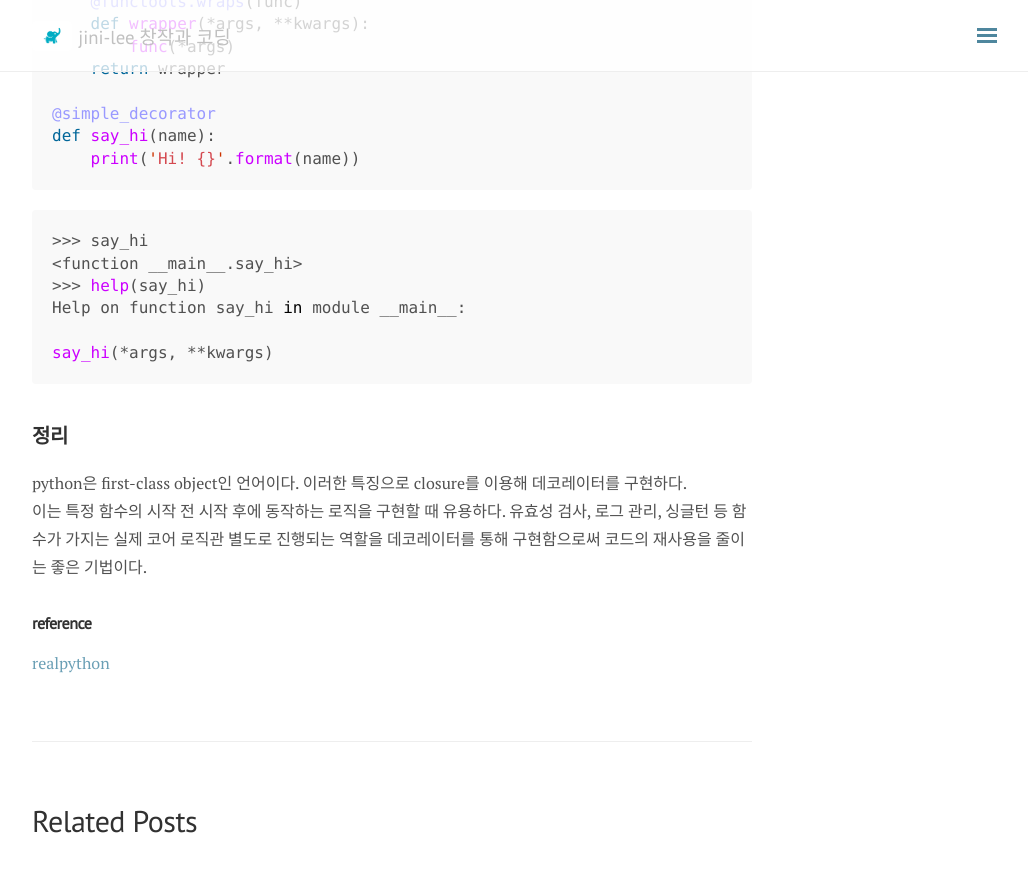
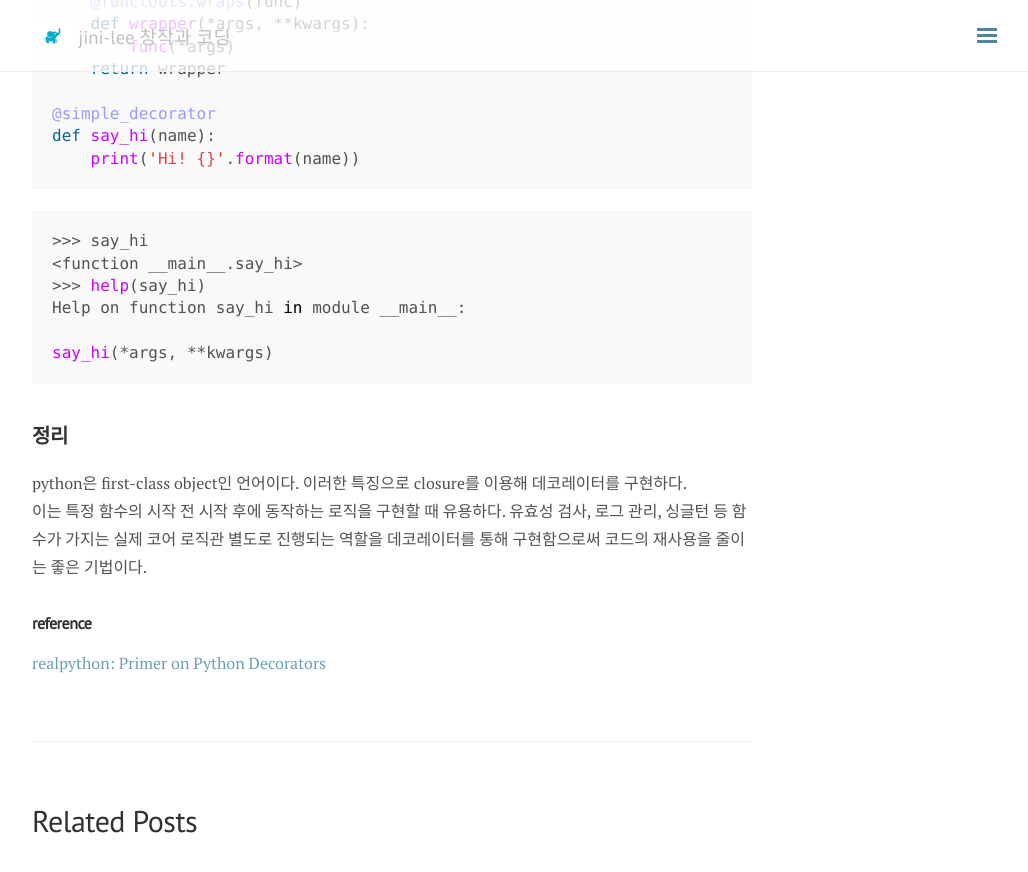
Before and after one commit to jini-lee/jini-lee.github.com, a Jekyll site: the page built from _posts/python/2019-04-16-decorator.md, in a window 1280 px wide and 900 px high, scrolled down 3704 px. Shown: the top 872 px of the window, without its empty margins (248-1276 px from the left). Built offline with Jekyll 4.4.1, drawn with Linux system fonts in a browser that asks for light colours; nearby versions of some CDN libraries; comment, search, counter and statistics services are not loaded.

Commit message:
edit decorator 2019-04-16-4

```diff
--- a/_posts/python/2019-04-16-decorator.md
+++ b/_posts/python/2019-04-16-decorator.md
@@ -168,4 +168,4 @@
 
 
 ### reference
-[realpython](https://realpython.com/primer-on-python-decorators/)
+[realpython: Primer on Python Decorators](https://realpython.com/primer-on-python-decorators/)
```
